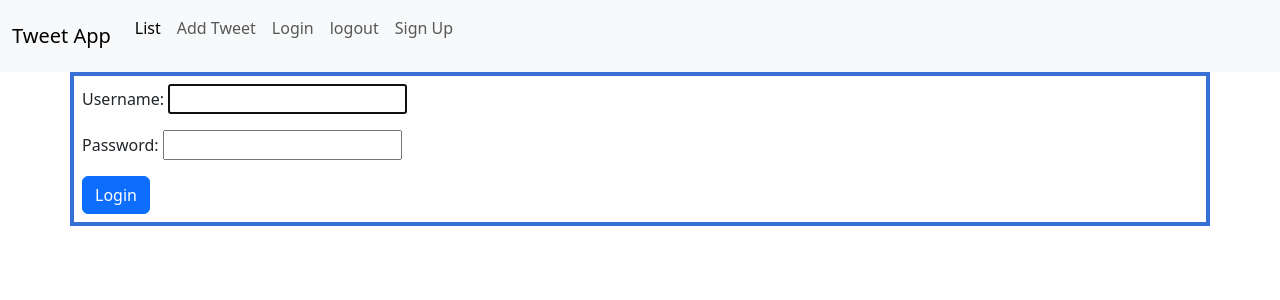
After one commit to BNilay/TweetApp, a Django app: page /login/ in a window 1280 px wide. The commit adds this page. Shown: the top 300 px of the page. Run offline with Django 5.2, Linux system fonts and the light colour scheme.

Commit message:
Added sign up and delete tweet features

```diff
--- a/djangotweet/djangotweet/settings.py
+++ b/djangotweet/djangotweet/settings.py
@@ -122,3 +122,6 @@ STATIC_URL =  '/static/'
 # https://docs.djangoproject.com/en/5.2/ref/settings/#default-auto-field
 
 DEFAULT_AUTO_FIELD = 'django.db.models.BigAutoField'
+
+LOGIN_REDIRECT_URL = "/"
+LOGIN_URL = ""
--- a/djangotweet/djangotweet/urls.py
+++ b/djangotweet/djangotweet/urls.py
@@ -19,5 +19,7 @@ from django.urls import path , include
 
 urlpatterns = [
     path('admin/', admin.site.urls),
-    path("",include('tweetapp.urls'))
+    path("",include('tweetapp.urls')),
+    path("",include('django.contrib.auth.urls')),
+
 ]
--- a/djangotweet/templates/base.html
+++ b/djangotweet/templates/base.html
@@ -31,6 +31,19 @@
           <a class="nav-link" href="{% url 'tweetapp:addtweetbymodelform'%}">Add Tweet By Model Form</a>
         </li>
         -->
+        </li>
+        <li class="nav-item">
+          <a class="nav-link" href="{% url 'login'%}">Login</a>
+        </li>
+        <li class="nav-item">
+          <form action="{% url 'logout'%}?next=/" method="post">
+            {%csrf_token%}
+            <button type="submit" class="nav-link btn btn-link">logout</button>
+          </form>
+        </li>
+        <li class="nav-item">
+         <a class="nav-link" href="{% url 'tweetapp:signup' %}">Sign Up</a>
+        </li>
       </ul>
     </div>
   </div>
--- /dev/null
+++ b/djangotweet/templates/registration/login.html
@@ -0,0 +1,27 @@
+{% extends "base.html" %}
+
+{%block content%}
+{%if user.is_authenticated%}
+<h2 style="padding: 10px;">Welcome {{user.username}}</h2>
+
+{%else%}
+
+<form method="POST" action="{% url 'login' %}">
+<div class="container" style="border: 4px solid rgb(57, 112, 214); padding: 8px;">
+    <form action="" method="POST">
+        {% csrf_token %}
+
+    {%for field in form%}
+    <div class="mb-3">
+        {{field.label_tag}}
+        {{field}}
+    </div>
+    {%endfor%}
+
+   <button type="submit" class="btn btn-primary">Login</button>
+  </form>
+
+</form>
+{%endif%}
+
+{%endblock%}
--- a/djangotweet/tweetapp/forms.py
+++ b/djangotweet/tweetapp/forms.py
@@ -10,4 +10,4 @@ class AddTweetForm(forms.Form):
 class AddTweetModelForm(ModelForm):
     class Meta:
         model = Tweet
-        fields = ["nickname","message"]
+        fields = ["username","message"]
--- a/djangotweet/tweetapp/models.py
+++ b/djangotweet/tweetapp/models.py
@@ -1,8 +1,9 @@
 from django.db import models
+from django.contrib.auth.models import User
 
 class Tweet(models.Model):
-    nickname = models.CharField(max_length=50)
+    username = models.ForeignKey(User, on_delete=models.CASCADE, null=True)
     message = models.CharField(max_length=100)
 
     def __str__(self):
-        return f"Tweet nick: {self.nickname} messaga: {self.message}"
+        return f"Tweet user: {self.username} messaga: {self.message}"
--- a/djangotweet/tweetapp/templates/tweetapp/addtweet.html
+++ b/djangotweet/tweetapp/templates/tweetapp/addtweet.html
@@ -4,10 +4,13 @@
 <form action="" method="POST">
   {% csrf_token %}
   <div class="container" style="width: 70%;">
+    <!--
     <div class="mb-3">
     <label for="nickname" class="form-label">Nickname</label>
     <input type="text" class="form-control" id="nickname" name="nickname">
   </div>
+    -->
+
   <div class="mb-3">
     <label for="message" class="form-label">Message</label>
     <input type="text" class="form-control" id="message" name="message">
--- a/djangotweet/tweetapp/templates/tweetapp/listtweet.html
+++ b/djangotweet/tweetapp/templates/tweetapp/listtweet.html
@@ -7,11 +7,15 @@
         <div class="card" style="padding: 10px;">
 
             <div class="card-header" style="background-color:goldenrod;">
-                <h4>{{tweet.nickname}}</h4>
+                <h4>{{tweet.username}}</h4>
             </div>
             <div class="card-body" style="background-color: burlywood;">
                 <p class="card-text">{{tweet.message}}</p>
             </div>
+
+            {%if tweet.username == user %}
+            <a href="{% url 'tweetapp:deletetweet' id=tweet.id %}" class="btn btn-danger">Delete</a>
+            {%endif%}
 
         </div>
     {%endfor%}
--- a/djangotweet/tweetapp/urls.py
+++ b/djangotweet/tweetapp/urls.py
@@ -1,5 +1,6 @@
 from django.urls import path
 from . import views
+from .views import SignUpView
 
 app_name= 'tweetapp'
 
@@ -10,5 +11,7 @@ urlpatterns = [
     #atil.com/tweetapp/addtweet
     path('addtweetbyform',views.addtweetbyform,name='addtweetbyform'),
     path('addtweetbymodelform',views.addtweetbymodelform,name='addtweetbymodelform'),
+    path('signup/',views.SignUpView.as_view(),name="signup"),
+    path("deletetweet/<int:id>",views.deletetweet, name="deletetweet")
 
 ]
```
Also changed, not shown: djangotweet/templates/registration/signup.html (added, +22 -0 lines), djangotweet/tweetapp/views.py (+19 -4 lines), djangotweet/db.sqlite3, djangotweet/tweetapp/migrations/0002_remove_tweet_nickname_tweet_username.py (added).
